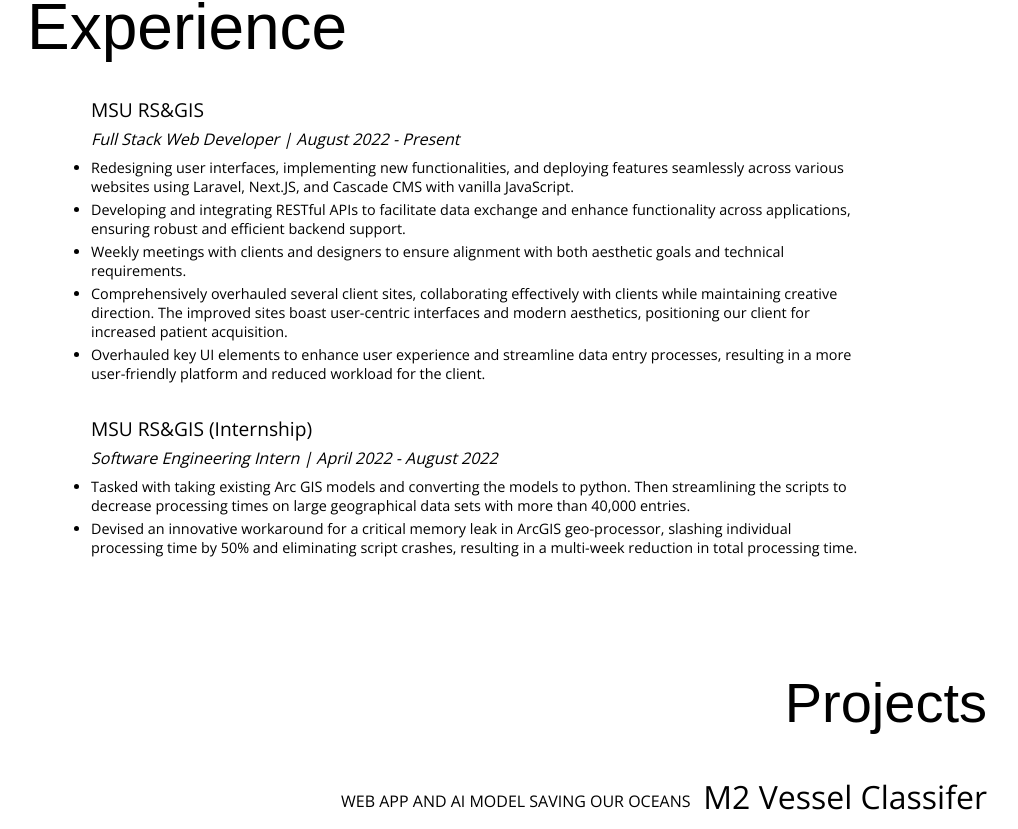
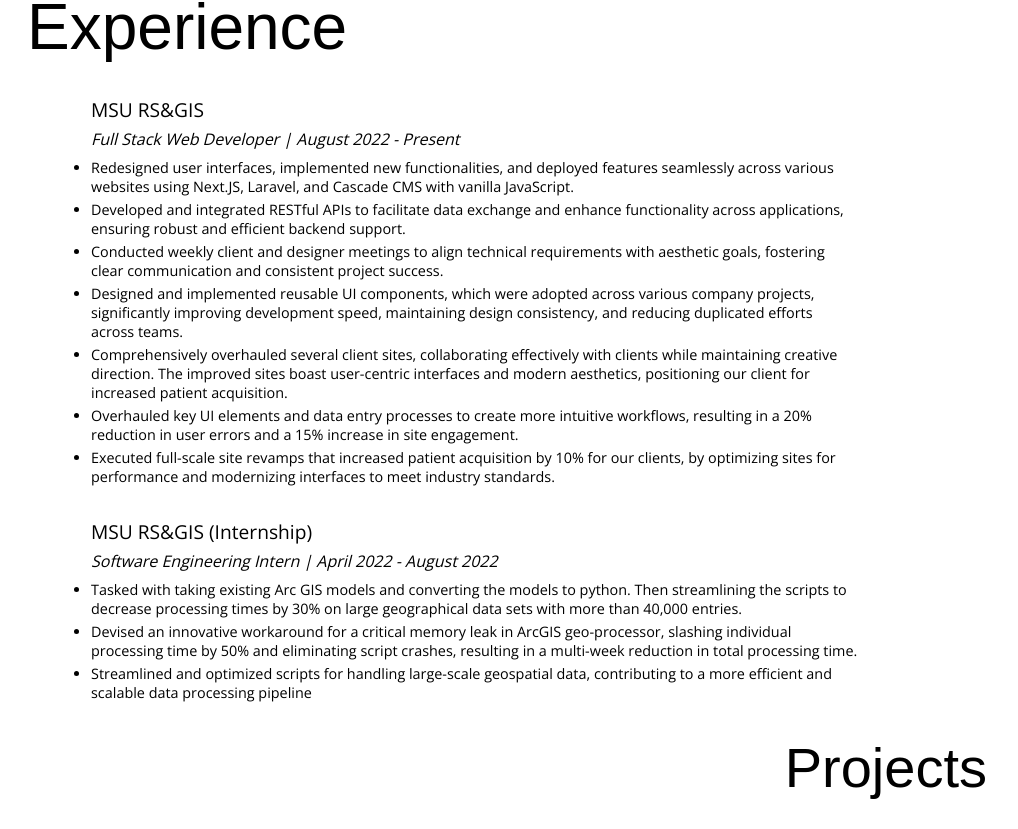
Before and after one commit to JacobStacy/PortfolioV1, a Next.js app: page / in a window 1280 px wide. Shown: the part 931-1760 px from the top of the page, without its empty margins (165-1183 px from the left). Built offline with nearby package versions, Linux system fonts and the light colour scheme; a web font is replaced by a local one.

Commit message:
Updated Experience

```diff
--- a/app/ui/Experiences.tsx
+++ b/app/ui/Experiences.tsx
@@ -10,11 +10,13 @@ const experiences = [
         start: "August 2022",
         end: "Present",
         points: [
-            "Redesigning user interfaces, implementing new functionalities, and deploying features seamlessly across various websites using Laravel, Next.JS, and Cascade CMS with vanilla JavaScript.",
-            "Developing and integrating RESTful APIs to facilitate data exchange and enhance functionality across applications, ensuring robust and efficient backend support.",
-            "Weekly meetings with clients and designers to ensure alignment with both aesthetic goals and technical requirements.",
+            "Redesigned user interfaces, implemented new functionalities, and deployed features seamlessly across various websites using Next.JS, Laravel, and Cascade CMS with vanilla JavaScript.",
+            "Developed and integrated RESTful APIs to facilitate data exchange and enhance functionality across applications, ensuring robust and efficient backend support.",
+            "Conducted weekly client and designer meetings to align technical requirements with aesthetic goals, fostering clear communication and consistent project success.",
+            "Designed and implemented reusable UI components, which were adopted across various company projects, significantly improving development speed, maintaining design consistency, and reducing duplicated efforts across teams.",
             "Comprehensively overhauled several client sites, collaborating effectively with clients while maintaining creative direction. The improved sites boast user-centric interfaces and modern aesthetics, positioning our client for increased patient acquisition.",
-            "Overhauled key UI elements to enhance user experience and streamline data entry processes, resulting in a more user-friendly platform and reduced workload for the client."
+            "Overhauled key UI elements and data entry processes to create more intuitive workflows, resulting in a 20% reduction in user errors and a 15% increase in site engagement.",
+            "Executed full-scale site revamps that increased patient acquisition by 10% for our clients, by optimizing sites for performance and modernizing interfaces to meet industry standards."
         ]
     },
     {
@@ -23,8 +25,9 @@ const experiences = [
         start: "April 2022",
         end: "August 2022",
         points: [
-            "Tasked with taking existing Arc GIS models and converting the models to python. Then streamlining the scripts to decrease processing times on large geographical data sets with more than 40,000 entries.",
-            "Devised an innovative workaround for a critical memory leak in ArcGIS geo-processor, slashing individual processing time by 50% and eliminating script crashes, resulting in a multi-week reduction in total processing time."
+            "Tasked with taking existing Arc GIS models and converting the models to python. Then streamlining the scripts to decrease processing times by 30% on large geographical data sets with more than 40,000 entries.",
+            "Devised an innovative workaround for a critical memory leak in ArcGIS geo-processor, slashing individual processing time by 50% and eliminating script crashes, resulting in a multi-week reduction in total processing time.",
+            "Streamlined and optimized scripts for handling large-scale geospatial data, contributing to a more efficient and scalable data processing pipeline"
         ]
     }
   ];
```
